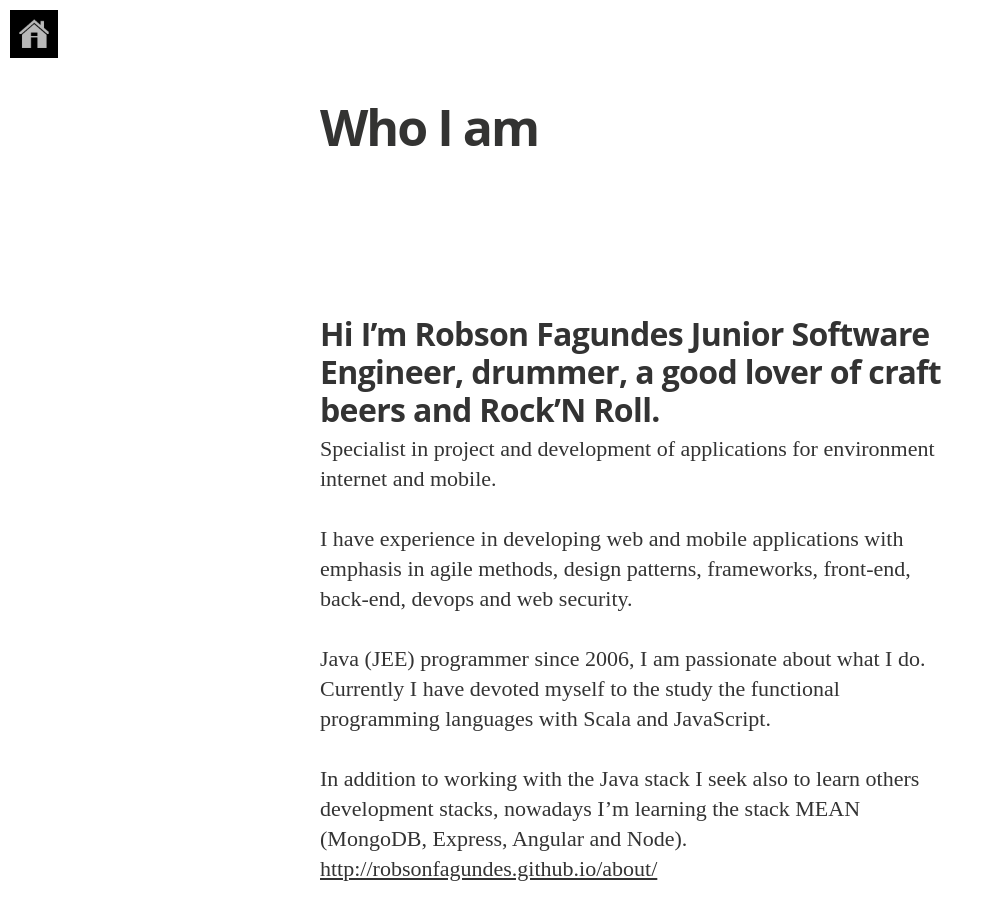
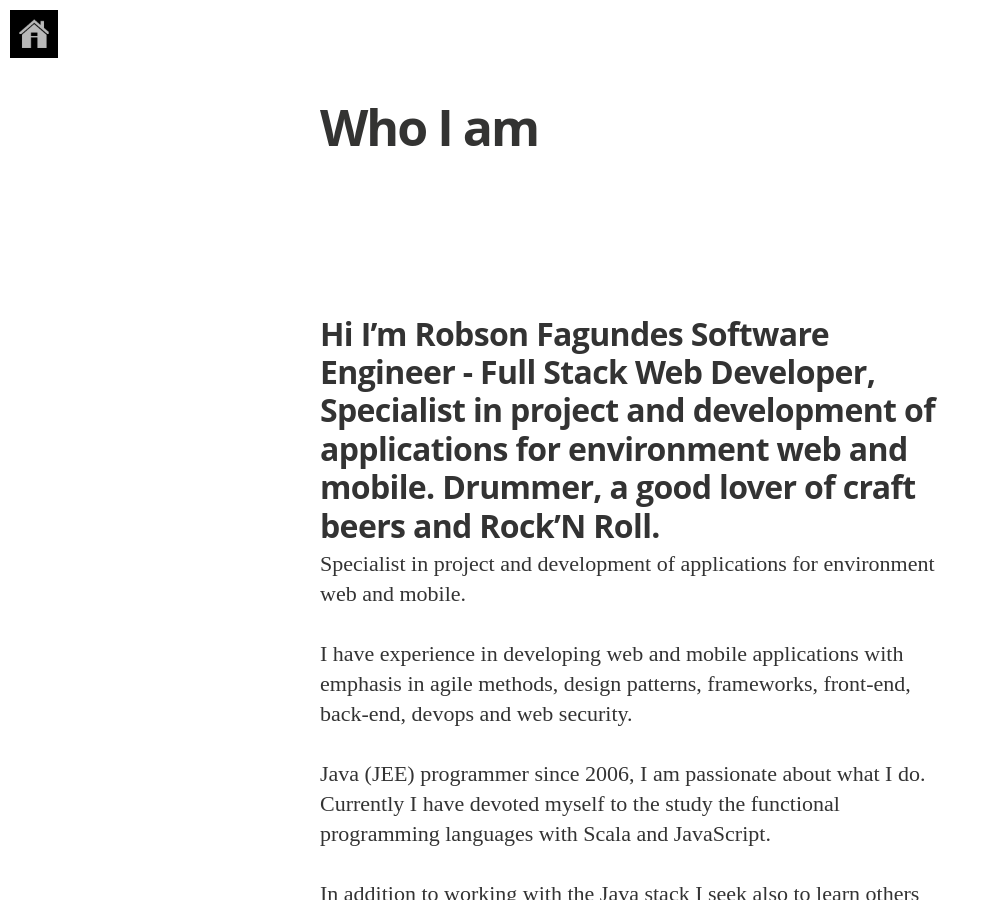
Before and after one commit to robsonfagundes/robsonfagundes.github.io, a Jekyll site: the page built from about-me.md, in a window 1280 px wide and 900 px high. Shown: the whole window, without its empty margins (0-994 px from the left). Built offline with Jekyll 4.4.1, drawn with Linux system fonts in a browser that asks for light colours; nearby versions of some CDN libraries; some web fonts are replaced.

Commit message:
update my skills profile
update my skills profile

```diff
--- a/about-me.md
+++ b/about-me.md
@@ -4,10 +4,10 @@ title: Who I am
 permalink: /about-me/
 ---
 
-Hi I'm Robson Fagundes Junior Software Engineer, drummer, a good lover of craft beers and Rock'N Roll.
+Hi I'm Robson Fagundes Software Engineer - Full Stack Web Developer, Specialist in project and development of applications for environment web and mobile. Drummer, a good lover of craft beers and Rock'N Roll.
 ---------------
 
-Specialist in project and development of applications for environment internet and mobile.
+Specialist in project and development of applications for environment web and mobile.
 
 I have experience in developing web and mobile applications with emphasis in agile methods, design patterns, frameworks, front-end, back-end, devops and web security.
 
```
